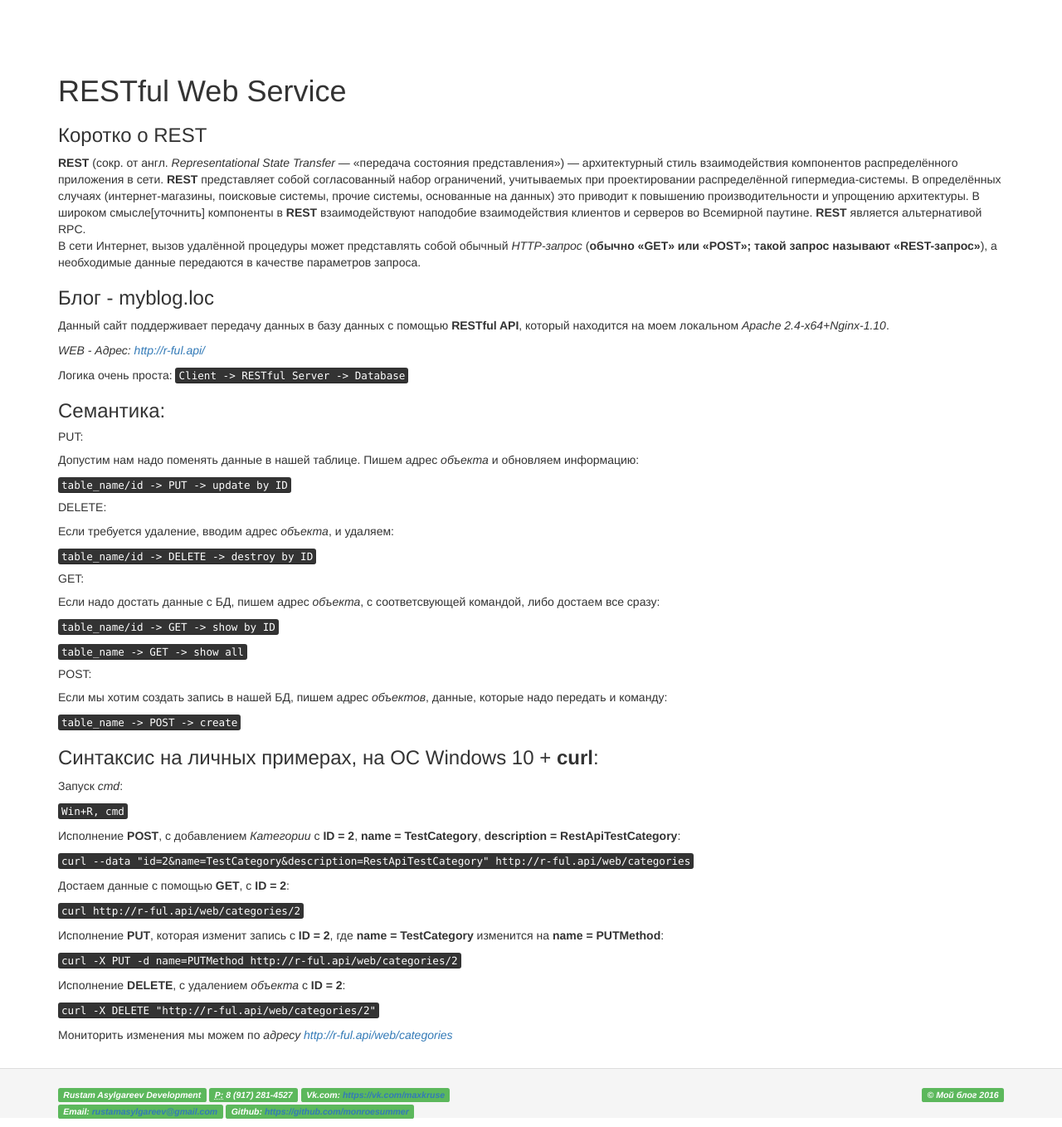
After one commit to monroesummer/myblog.loc, a Yii app: template views/site/restful.php in a window 1280 px wide. The commit adds this page. Shown: the whole page at 83% size. Run offline with PHP 8.4 and a stand-in for Yii, Linux system fonts and the light colour scheme; the template is opened without the code that fills it, so the values that code supplies are empty; some libraries are stand-ins or nearby versions.

Commit message:
RESTful Web Service adding

```diff
--- a/controllers/SiteController.php
+++ b/controllers/SiteController.php
@@ -152,4 +152,7 @@ class SiteController extends Controller
         return $this->render('post', compact('id', 'post'));
 
     }
+    public function actionRestful(){
+        return $this->render('restful');
+    }
 }
--- a/views/layouts/main.php
+++ b/views/layouts/main.php
@@ -44,14 +44,22 @@ AppAsset::register($this);
                 'label' => '<span class="glyphicon glyphicon-home"></span> Главная</em>',
                 'url' => ['/site/index']
             ],
+
             [
                 'label' => '<span class="glyphicon glyphicon-bookmark"></span> Статьи</em>',
                 'url' => ['/site/category']
             ],
+
             [
                 'label' => '<span class ="glyphicon glyphicon-info-sign"></span> О блоге</em>',
                 'url' => ['/site/about']
             ],
+
+            [
+                'label' => '<span class ="glyphicon glyphicon-hdd"></span> RESTful Web Service</em>',
+                'url' => ['/site/restful']
+            ],
+
             [
                 'label' => '<span class ="glyphicon glyphicon-wrench"></span> Конструкция сайта</em>',
                 'url' => ['/site/construction']
@@ -60,7 +68,7 @@ AppAsset::register($this);
 //            ['label' => 'Связаться со мной', 'url' => ['/site/contact']],
             Yii::$app->user->isGuest ? (
                 [
-                    'label' => '<em><span class="label label-success"><span class="glyphicon glyphicon-sunglasses"></span> Панель администратора</span></em>',
+                    'label' => '<em><span class="glyphicon glyphicon-sunglasses"></span> Панель администратора</em>',
                     'url' => ['/site/login']]
             ) : (
 //            ['label' => Yii::$app->user->identity->username, 'items' => [
--- /dev/null
+++ b/views/site/restful.php
@@ -0,0 +1,59 @@
+<?php
+
+/* @var $this yii\web\View */
+
+use yii\helpers\Html;
+
+$this->title = 'RESTful Web Service';
+$this->params['breadcrumbs'][] = $this->title;
+?>
+<div class="site-construction" xmlns="http://www.w3.org/1999/html">
+    <h1><?= Html::encode($this->title) ?></h1>
+    <p><h3>Коротко о REST</h3></p>
+    <p><strong>REST</strong> (сокр. от англ. <em>Representational State Transfer</em> — «передача состояния представления») — архитектурный стиль взаимодействия компонентов распределённого приложения в сети. <strong>REST</strong> представляет собой согласованный набор ограничений, учитываемых при проектировании распределённой гипермедиа-системы. В определённых случаях (интернет-магазины, поисковые системы, прочие системы, основанные на данных) это приводит к повышению производительности и упрощению архитектуры. В широком смысле[уточнить] компоненты в <strong>REST</strong> взаимодействуют наподобие взаимодействия клиентов и серверов во Всемирной паутине. <strong>REST</strong> является альтернативой RPC.<br>
+        В сети Интернет, вызов удалённой процедуры может представлять собой обычный <em>HTTP-запрос</em> (<strong>обычно «GET» или «POST»; такой запрос называют «REST-запрос»</strong>), а необходимые данные передаются в качестве параметров запроса.</p>
+
+    <p><h3>Блог - myblog.loc</h3></p>
+    <p>Данный сайт поддерживает передачу данных в базу данных с помощью <strong>RESTful API</strong>, который находится на моем локальном <em>Apache 2.4-x64+Nginx-1.10</em>.</p>
+    <p><em>WEB - Адрес: <a href="http://r-ful.api/" target="_blank">http://r-ful.api/</a></em></p>
+    <p>Логика очень проста: <kbd>Client -> RESTful Server -> Database</kbd></p>
+
+    <p><h3>Семантика: </h3></p>
+    <p><h5>PUT: </h5></p>
+    <p>Допустим нам надо поменять данные в нашей таблице. Пишем адрес <em>объекта</em> и обновляем информацию:</p>
+    <p><kbd>table_name/id -> PUT -> update by ID</kbd><p>
+
+    <p><h5>DELETE: </h5></p>
+    <p>Если требуется удаление, вводим адрес <em>объекта</em>, и удаляем: </p>
+    <p><kbd>table_name/id -> DELETE -> destroy by ID</kbd></p>
+
+    <p><h5>GET: </h5></p>
+    <p>Если надо достать данные с БД, пишем адрес <em>объекта</em>, с соответсвующей командой, либо достаем все сразу:</p>
+    <p><kbd>table_name/id -> GET -> show by ID</kbd></p>
+    <p><kbd>table_name -> GET -> show all</kbd></p>
+
+    <p><h5>POST: </h5></p>
+    <p>Если мы хотим создать запись в нашей БД, пишем адрес <em>объектов</em>, данные, которые надо передать и команду:</p>
+    <p><kbd>table_name -> POST -> create</kbd></p>
+    </p>
+    <p><h3>Синтаксис на личных примерах, на ОС Windows 10 + <strong>curl</strong>: </h3></p>
+    <p>Запуск <em>cmd</em>: </p>
+    <p><kbd>Win+R, cmd</kbd></p>
+
+    <p>Исполнение <strong>POST</strong>, с добавлением <em>Категории</em> с <strong>ID = 2</strong>, <strong>name = TestCategory</strong>, <strong>description = RestApiTestCategory</strong>: </p>
+    <p><kbd>curl --data "id=2&name=TestCategory&description=RestApiTestCategory" http://r-ful.api/web/categories</kbd></p>
+
+    <p>Достаем данные с помощью <strong>GET</strong>, с <strong>ID = 2</strong>: </p>
+    <p><kbd>curl http://r-ful.api/web/categories/2</kbd></p>
+
+    <p>Исполнение <strong>PUT</strong>, которая изменит запись с <strong>ID = 2</strong>, где <strong>name = TestCategory</strong> изменится на <strong>name = PUTMethod</strong>: </p>
+    <p><kbd>curl -X PUT -d name=PUTMethod http://r-ful.api/web/categories/2</kbd></p>
+
+    <p>Исполнение <strong>DELETE</strong>, с удалением <em>объекта</em> с <strong>ID = 2</strong>: </p>
+    <p><kbd>curl -X DELETE "http://r-ful.api/web/categories/2"</kbd></p>
+
+    <p>Мониторить изменения мы можем по <em>адресу <a href="http://r-ful.api/web/categories" target="_blank"> http://r-ful.api/web/categories</a></em></p>
+
+
+
+</div>
```
